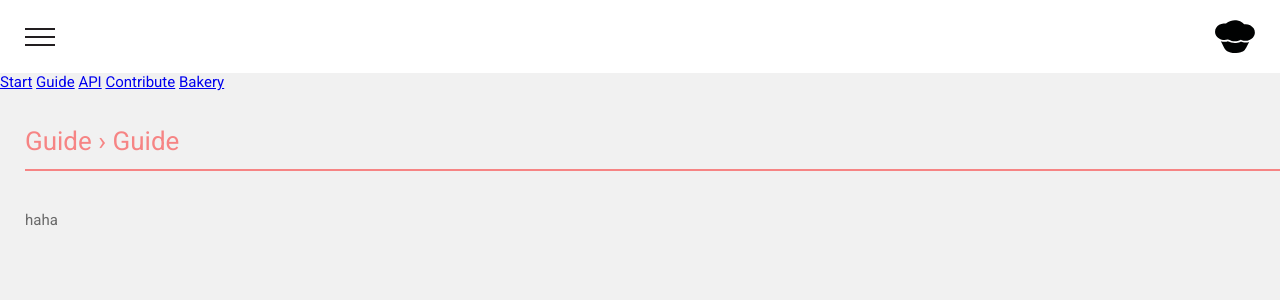
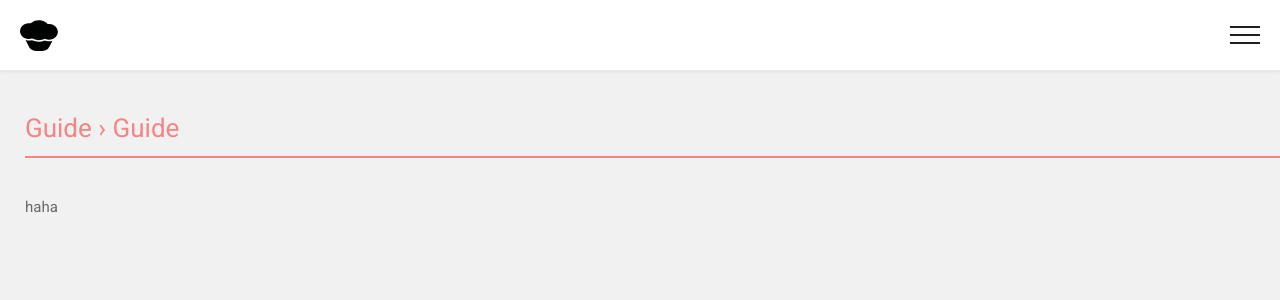
Before and after one commit to leo/muffin.github.io, a Jekyll site: the page built from guide/index.md, in a window 1280 px wide. Shown: the top 300 px of the page. Built offline with Jekyll 4.4.1, drawn with Linux system fonts in a browser that asks for light colours.

Commit message:
Finalize menu

```diff
--- a/_layouts/page.html
+++ b/_layouts/page.html
@@ -3,6 +3,10 @@
 ---
 
 <header id="controls">
+  <span>
+    <a href="/" class="logo"></a>
+  </span>
+
   <span>
     <a href="#" class="toggle">
       <b></b>
@@ -10,20 +14,30 @@
       <b></b>
     </a>
   </span>
-
-  <span>
-    <a href="/" class="logo"></a>
-  </span>
 </header>
 
 <aside id="menu">
-  <nav>
-    <a href="/" class="active">Start</a>
-    <a href="/">Guide</a>
-    <a href="/">API</a>
-    <a href="/">Contribute</a>
-    <a href="/">Bakery</a>
-  </nav>
+  <ul>
+    <li>
+      <a href="/" class="active">Start</a>
+    </li>
+
+    <li>
+      <a href="/">Guide</a>
+    </li>
+
+    <li>
+      <a href="/">API</a>
+    </li>
+
+    <li>
+      <a href="/">Contribute</a>
+    </li>
+
+    <li>
+      <a href="/">Bakery</a>
+    </li>
+  </ul>
 </aside>
 
 <article id="content">
--- a/_sass/_main.scss
+++ b/_sass/_main.scss
@@ -1,6 +1,13 @@
+html, body {
+  margin: 0;
+
+  &.no-overflow {
+    overflow: hidden;
+  }
+}
+
 body {
   background: #F1F1F1;
-  margin: 0;
   font-family: 'Roboto', sans-serif;
   color: #696969;
   font-size: 15px;
@@ -9,21 +16,34 @@
 
 #controls {
   background: #fff;
-  padding: 20px 25px;
+  padding: 0 20px;
   box-sizing: border-box;
   display: flex;
+  z-index: 2000;
+  position: fixed;
+  top: 0;
+  left: 0;
+  right: 0;
+  transition: 0.3s box-shadow;
+  box-shadow: 0px 1px 4px 0px rgba(220,220,220,0.9);
+
+  .no-overflow & {
+    box-shadow: none;
+  }
 
   span {
     width: 50%;
-    display: block;
+    display: flex;
     font-size: 0;
+    height: 70px;
+    align-items: center;
 
     &:first-child {
-      text-align: left;
+      justify-content: flex-start;
     }
 
     &:last-child {
-      text-align: right;
+      justify-content: flex-end;
     }
   }
 
@@ -32,31 +52,92 @@
   }
 
   .toggle {
+    vertical-align: -26px;
     width: 30px;
-    vertical-align: -26px;
 
     b {
       width: inherit;
       display: block;
       height: 2px;
       background: #221E20;
+      transition: 0.3s all;
+      -webkit-transition: 0.3s all;
 
       &:nth-child(2) {
         margin: 6px 0;
       }
     }
+
+    .no-overflow & b {
+      &:nth-child(1) {
+        transform: rotate(-45deg);
+        -webkit-transform: rotate(-45deg);
+      }
+
+      &:nth-child(2) {
+        opacity: 0;
+      }
+
+      &:nth-child(3) {
+        transform: rotate(45deg);
+        -webkit-transform: rotate(45deg);
+      }
+    }
   }
 
   .logo {
-    width: 40px;
-    height: 33px;
+    width: 38px;
+    height: 31px;
     background-size: 100% auto;
     background-image: url(../images/logo.svg);
   }
 }
 
+#menu {
+  background: #fff;
+  top: 0;
+  left: 0;
+  right: 0;
+  bottom: 0;
+  position: fixed;
+  text-align: center;
+  display: none;
+  z-index: 1000;
+  justify-content: center;
+  align-items: center;
+  overflow: hidden;
+
+  ul {
+    list-style: none;
+    padding: 0;
+    margin: 0;
+
+    li {
+      display: block;
+      padding: 10px 0;
+    }
+  }
+
+  a {
+    font-weight: 500;
+    font-size: 20px;
+    color: #221E20;
+    letter-spacing: 0.82px;
+    display: inline-block;
+    text-transform: uppercase;
+    text-decoration: none;
+    border-bottom: 1px solid transparent;
+
+    &.active,
+    &:hover {
+      border-color: #221E20;
+    }
+  }
+}
+
 #content {
   padding: 0 25px;
+  margin-top: 100px;
 
   .title {
     color: #F68484;
--- a/assets/js/app.js
+++ b/assets/js/app.js
@@ -1,3 +1,8 @@
 $(document).ready(function () {
+  $('#controls .toggle').click(function (event) {
+    $('html').toggleClass('no-overflow')
+    $('#menu').fadeToggle(250).css('display','flex')
 
+    event.preventDefault()
+  })
 })
```
